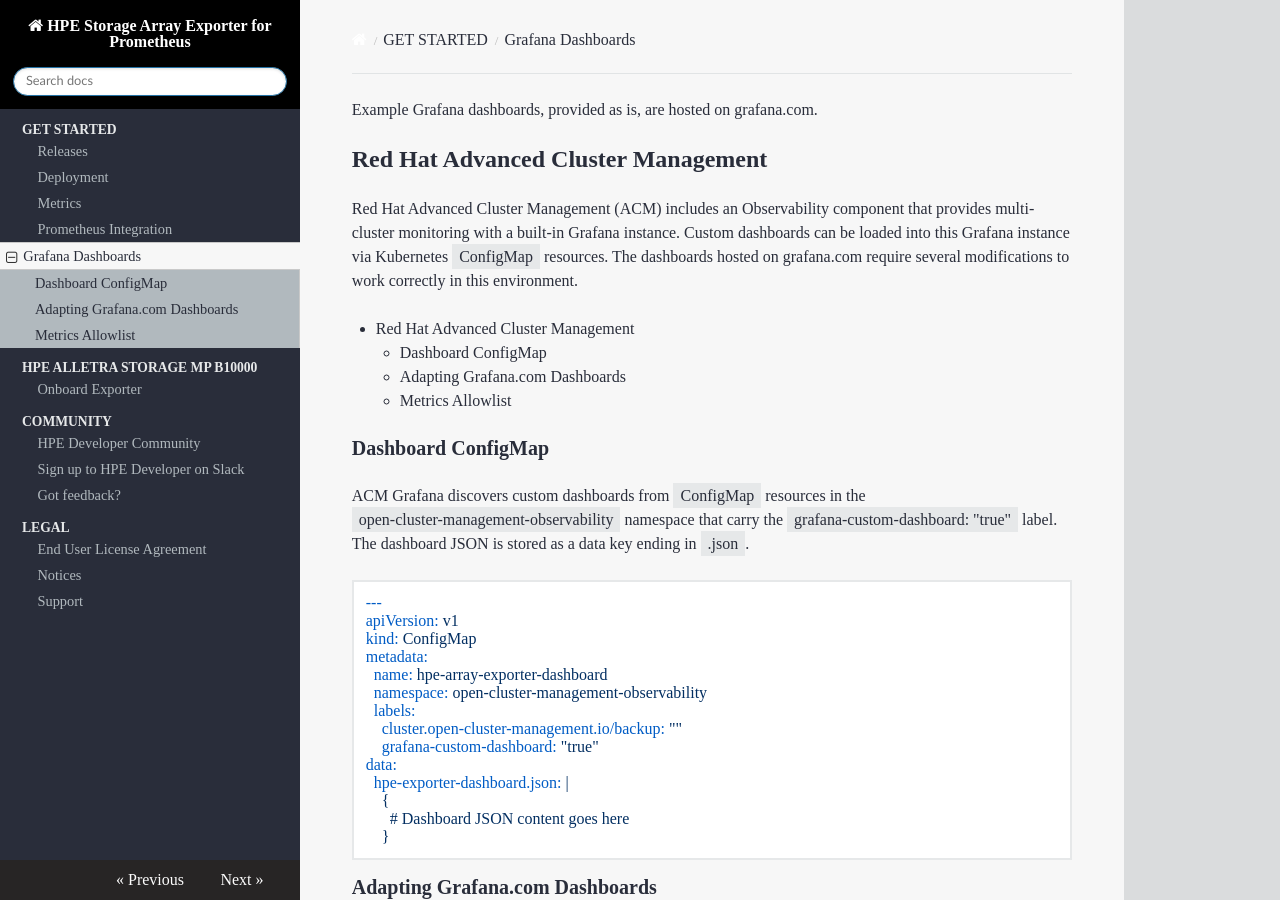
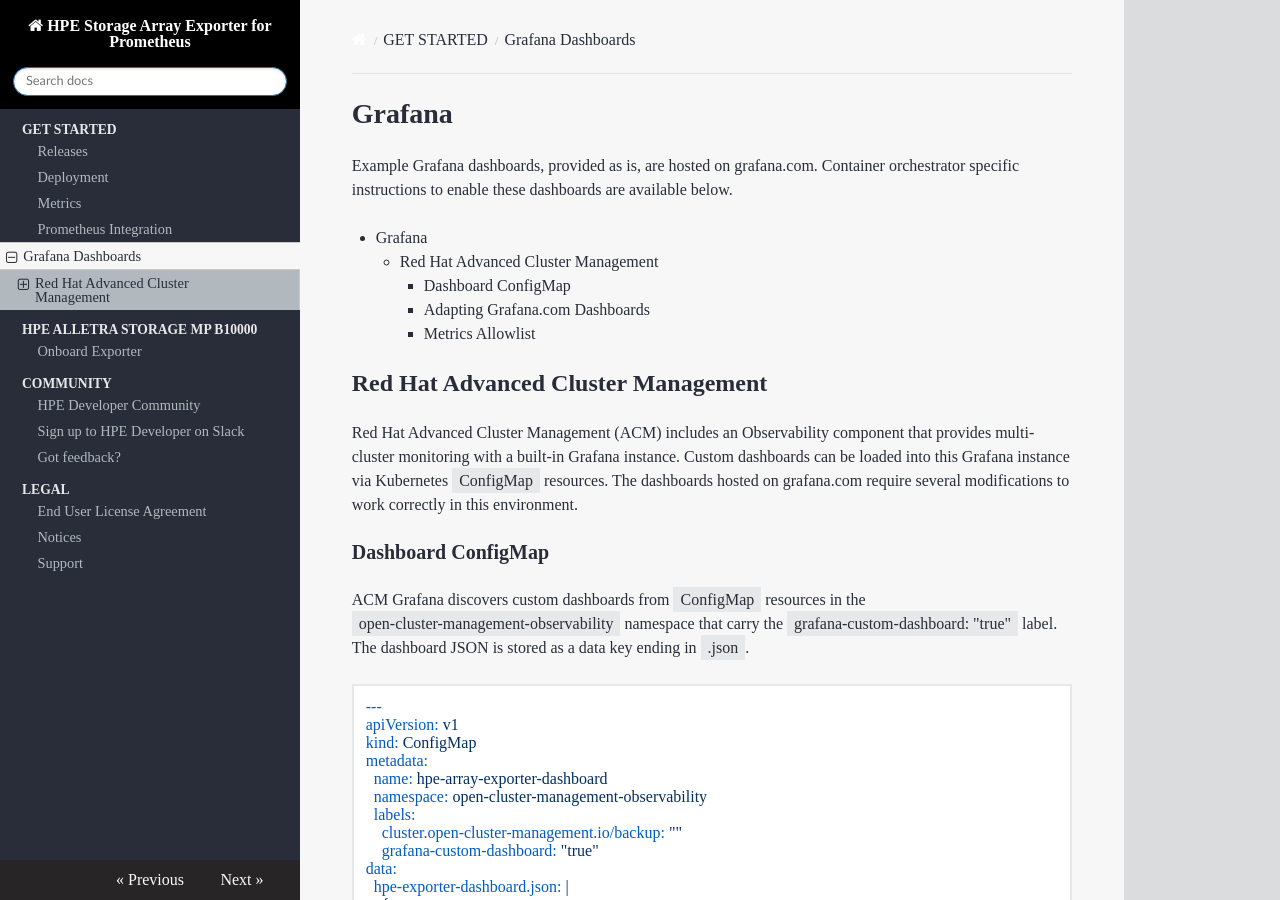
Before and after one commit to hpe-storage/array-exporter, an MkDocs documentation site: the page built from docs/grafana/index.md, in a window 1280 px wide and 900 px high. Built offline with MkDocs 1.6.1, drawn with Linux system fonts in a browser that asks for light colours; nearby versions of some CDN libraries; some web fonts are replaced.

Commit message:
Update index.md

```diff
--- a/docs/grafana/index.md
+++ b/docs/grafana/index.md
@@ -1,10 +1,12 @@
-Example Grafana dashboards, provided as is, are hosted on [grafana.com](https://grafana.com/orgs/hpestorage/dashboards).
+# Grafana
+
+Example Grafana dashboards, provided as is, are hosted on [grafana.com](https://grafana.com/orgs/hpestorage/dashboards). Container orchestrator specific instructions to enable these dashboards are available below.
+
+[TOC]
 
 ## Red Hat Advanced Cluster Management
 
 [Red Hat Advanced Cluster Management](https://www.redhat.com/en/technologies/management/advanced-cluster-management) (ACM) includes an Observability component that provides multi-cluster monitoring with a built-in Grafana instance. Custom dashboards can be loaded into this Grafana instance via Kubernetes `ConfigMap` resources. The dashboards hosted on grafana.com require several modifications to work correctly in this environment.
-
-[TOC]
 
 ### Dashboard ConfigMap
 
```
